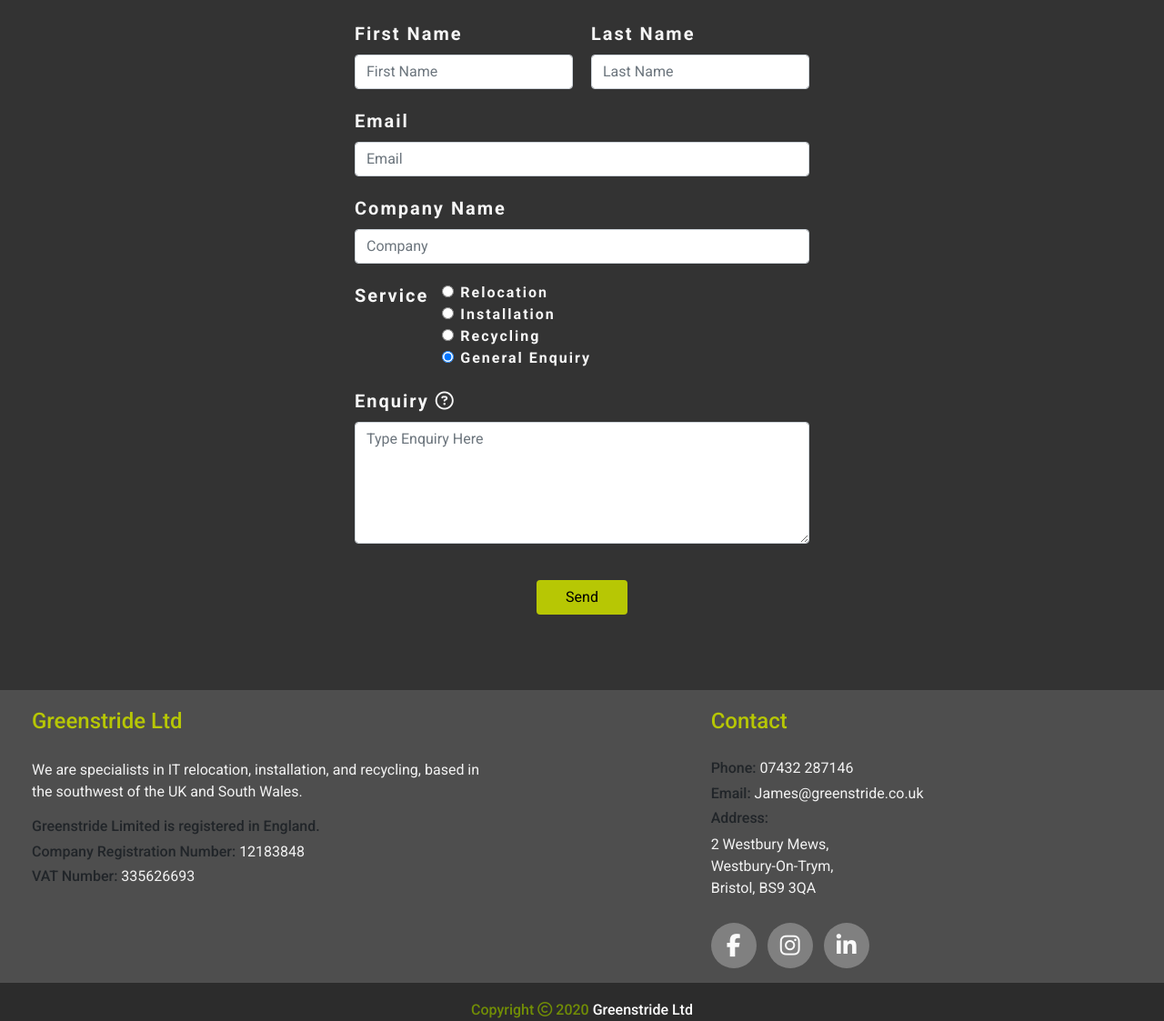
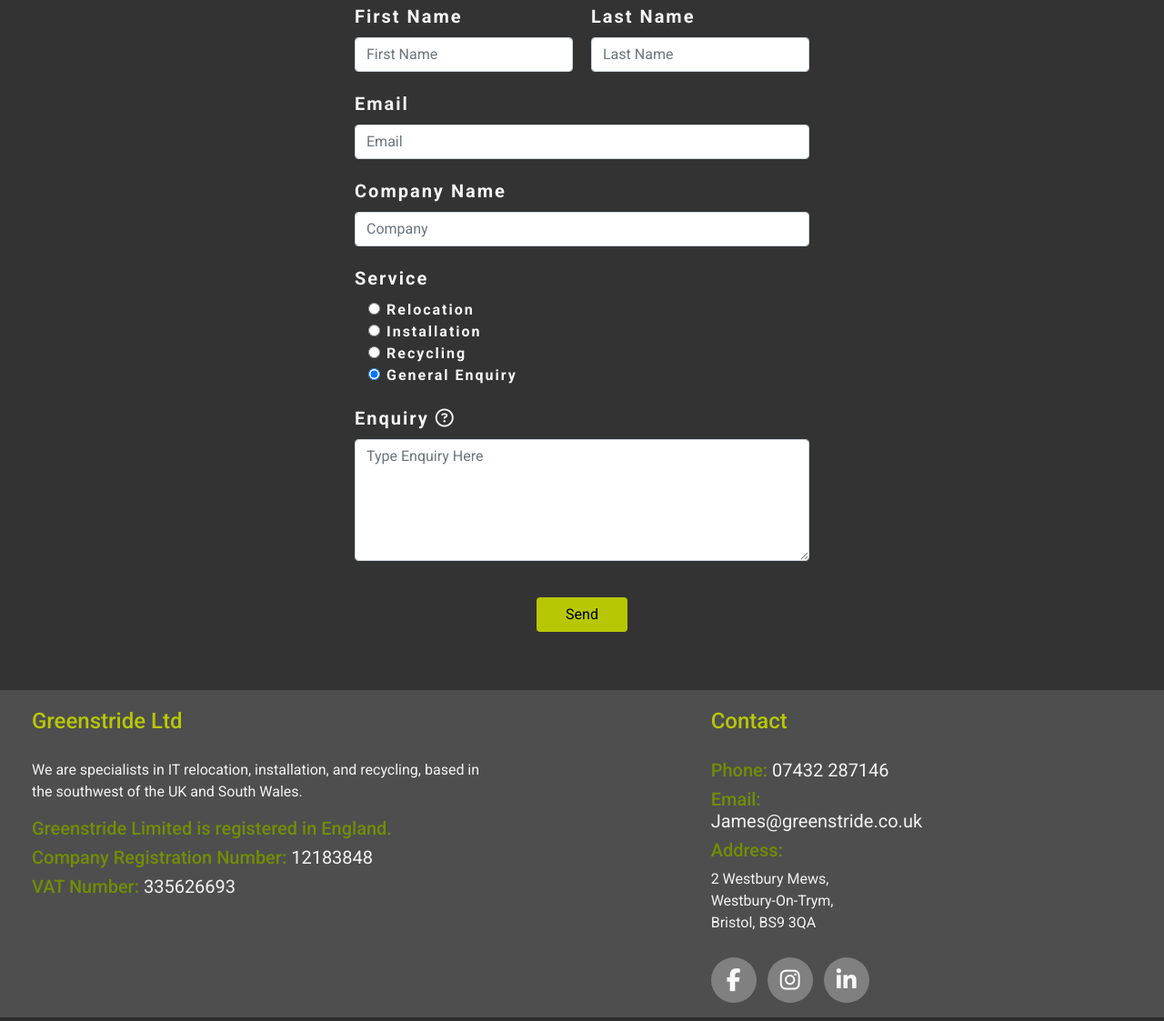
Before and after one commit to JMortifee/User-centric-front-end, a plain HTML site: page contact.html in a window 1280 px wide. Shown: the part 687-1810 px from the top of the page at 91% size. Drawn offline with nearby package versions, Linux system fonts and the light colour scheme.

Commit message:
semantic form and footer fixes

```diff
--- a/contact.html
+++ b/contact.html
@@ -90,7 +90,7 @@
 
       <fieldset class="form-group service-radio">
         <div class="row">
-          <label class="form-label">Service</label>
+          <legend class="form-label">Service</legend>
           <div class="col">
             <div class="form-check">
               <input class="form-check-input" type="radio" name="services" id="relocation" value="Relocation">
@@ -152,9 +152,9 @@
         <h4 class="uppercase general-sub">Greenstride Ltd</h4>
         <p>We are specialists in IT relocation, installation, and recycling, based in the southwest of the UK and South Wales.
         </p>
-        <h6>Greenstride Limited is registered in England.</h6>
-        <h6>Company Registration Number: <span class="contact-info">12183848</span></h6>
-        <h6>VAT Number: <span class="contact-info">335626693</span></h6>
+        <h5>Greenstride Limited is registered in England.</h5>
+        <h5>Company Registration Number: <span class="contact-info">12183848</span></h5>
+        <h5>VAT Number: <span class="contact-info">335626693</span></h5>
       </div>
 
       <div class="col-sm-2">
@@ -162,9 +162,9 @@
 
       <div class="col-sm-3">
         <h4 class="uppercase general-sub">Contact</h4>
-        <h6>Phone: <span class="contact-info">07432 287146</span></h6>
-        <h6>Email: <span class="contact-info">James@greenstride.co.uk</span></h6>
-        <h6 >Address: </h6>
+        <h5>Phone: <span class="contact-info">07432 287146</span></h5>
+        <h5>Email: <span class="contact-info">James@greenstride.co.uk</span></h5>
+        <h5>Address: </h5>
         <p >2 Westbury Mews,<br> Westbury-On-Trym,<br> Bristol, BS9 3QA</p>
         <ul class="list-inline social-links">
           <li class="list-inline-item"><a href="https://en-gb.facebook.com/" target="_blank"><i class="fa fa-facebook center-img"></i></a></li>
@@ -179,7 +179,7 @@
       </div>
     </div>
 
-  </footer>
+  </footer>>
 
   <!-- validation script written by academind (https://github.com/academind)  -->
 
```
